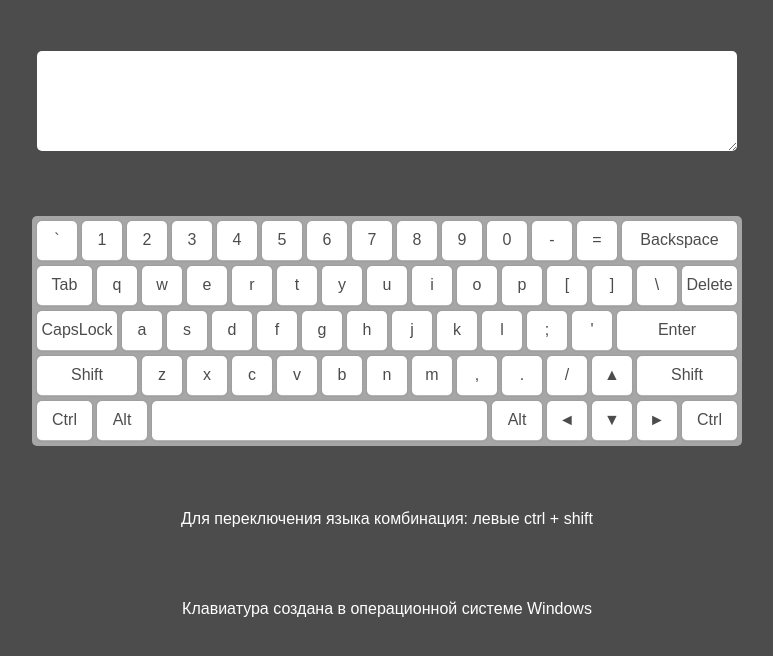
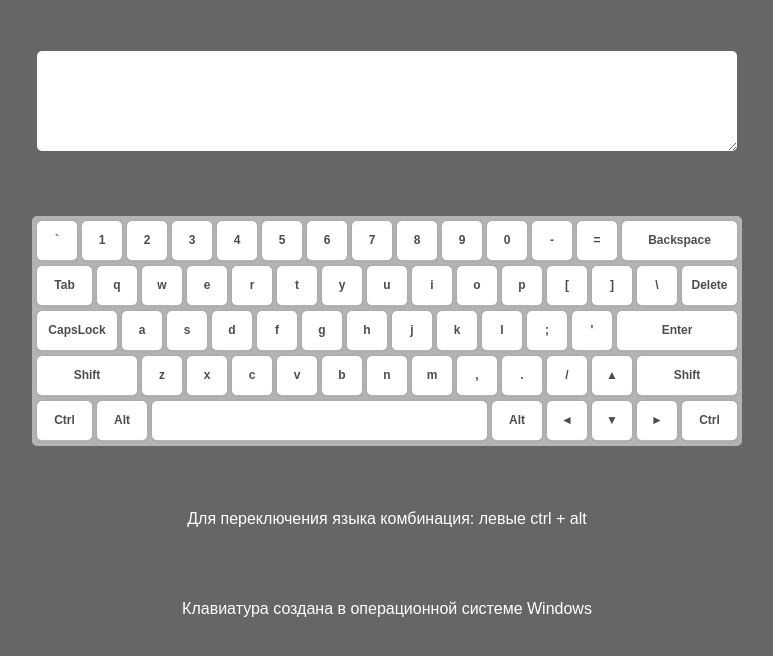
Before and after one commit to ElenaKanash/virtual-keyboard, a plain HTML site: page virtual-keyboard/index.html in a window 1280 px wide. Both pictures are taken after a click on the element "Tab". Shown: the part 118-774 px from the top of the page, without its empty margins (253-1026 px from the left). Drawn offline with Linux system fonts and the light colour scheme.

Commit message:
refactor: code refactoring  in script.js

```diff
--- a/virtual-keyboard/css/style.scss
+++ b/virtual-keyboard/css/style.scss
@@ -20,7 +20,6 @@ html,body{
 	width: 100%;
 	font-size: 100%;
 	line-height: 1;
-	font-size: 16px;
 	-ms-text-size-adjust: 100%;
 	-moz-text-size-adjust: 100%;
 	-webkit-text-size-adjust: 100%;
@@ -40,10 +39,10 @@ h1,h2,h3,h4,h5,h6{font-size:inherit;font-weight: 400;}
 
 body {
 	font-family: Arial, "Helvetica CY", "Nimbus Sans L", sans-serif;
-	font-size: 16px;
-	font-weight: 400;
+	font-size: 12px;
+	font-weight: 700;
 	color: rgba(0, 0, 0, 0.7);
-	background-color:rgba(0, 0, 0, 0.7);
+	background-color:rgba(0, 0, 0, 0.6);
 }
 
 .container {
@@ -123,18 +122,19 @@ body {
 	border-bottom: 1px solid #b5b5b5;
 	border-radius: 5px;
 	box-shadow: 0 0 3px -1px rgba(0, 0, 0, 0.3);
-	transition: all 0.3s;
+	transition: all 0.5s;
 	user-select: none;
 
 	&:hover {
 		cursor: pointer;
-		background: rgba(255, 255, 255, 0.8);
+	//	background: rgba(255, 255, 255, 0.8);
+	background-color:rgb(201, 194, 238);
 	}
 }
 
 .btn.active {
 //	background-color:cadetblue;
-	animation: btn_animation 0.5s linear;
+	animation: btn_animation 0.8s linear;
 }
 
 .btn.remove {
--- a/virtual-keyboard/src/script.js
+++ b/virtual-keyboard/src/script.js
@@ -3,9 +3,9 @@
 const container  = document.createElement ('div');
 container.className = "container";
 container.innerHTML = `<h1 class="title"> Rss Keyboard </h1>
-<textarea name="textarea" id="text" class="textarea" autofocus></textarea>
+<textarea name="textarea" id="text" class="textarea" autofocus="true"></textarea>
 <div class="keyboard"></div>
-<p class="text">Для переключения языка комбинация: левыe ctrl + shift</p>
+<p class="text">Для переключения языка комбинация: левыe ctrl + alt</p>
 <p class="text">Клавиатура создана в операционной системе Windows</p>
 `
 document.body.append(container);
@@ -24,12 +24,13 @@ let keysArray = ['`', '1', '2', '3', '4', '5', '6', '7', '8', '9', '0', '-', '='
 
 
 //add buttons in keyboard
-createBtns();
+
 
 function createBtns() {
   for (let i=0; i<keysArray.length; i++) {
     let btn = document.createElement('div');
-    btn.innerHTML = keysArray[i];
+    btn.innerHTML = keysArray[i]
+   // btn.innerHTML = keysArray[i].toUpperCase();
       if (keysArray[i] === 'Control') btn.innerHTML = "Ctrl";
       if (keysArray[i] === 'ArrowUp') btn.innerHTML = '▲';
       if (keysArray[i] === "ArrowLeft") btn.innerHTML = '◄';
@@ -47,34 +48,51 @@ function createBtns() {
       if (keysArray[i] === 'Control')   btn.classList.add('btn', 'btn_ctrl');
       if (keysArray[i] ==='Alt')  btn.classList.add('btn', 'btn_alt');
 
-      btn.setAttribute('data', keysArray[i]);
+      btn.setAttribute('data-btn', keysArray[i]);
+      btn.setAttribute('data-big', keysArray[i].toUpperCase());
 
     keyboard.append(btn);
   }
 }
 
+createBtns();
+
+//Add active mode to buttons
 let btnKey = document.querySelector('.keyboard .btn');
 let btnKeys = document.querySelectorAll('.keyboard .btn');
 
-//Add active mode to buttons
-
-document.onkeydown = (event) => {
+document.addEventListener('keydown', (event) => {
  // console.log("key:" + event.key) //key:f
  // console.log( "code:"+ event.code) //code:KeyF
     btnKeys.forEach(el => {
     el.classList.remove('active');
   })
-  document.querySelector('.keyboard .btn[data = "'+ event.key +'"]').classList.add('active');
-}
+  document.querySelector('.keyboard .btn[data-btn = "'+ event.key +'"]').classList.add('active');
+  textarea.focus()
+})
 
 btnKeys.forEach(el => {
   el.addEventListener('click', function(event) {
     btnKeys.forEach(el => {
       el.classList.remove('active')
     });
-    let code = this.getAttribute('data');
+    let code = this.getAttribute('data-btn');
     this.classList.add('active');
+    textarea.focus()
     console.log(code)
+    keyboard.value = code
+   // console.log(keyboard.value)
   }
   )
 })
+
+
+keyboard.addEventListener('input', (event) => {
+  console.log(input.value)
+})
+
+
+/*  textarea.addEventListener('keydown', (event) => {
+  preventDefault(event);
+  selectionEnd;
+ }) */
```
Also changed, not shown: virtual-keyboard/css/style.css.
